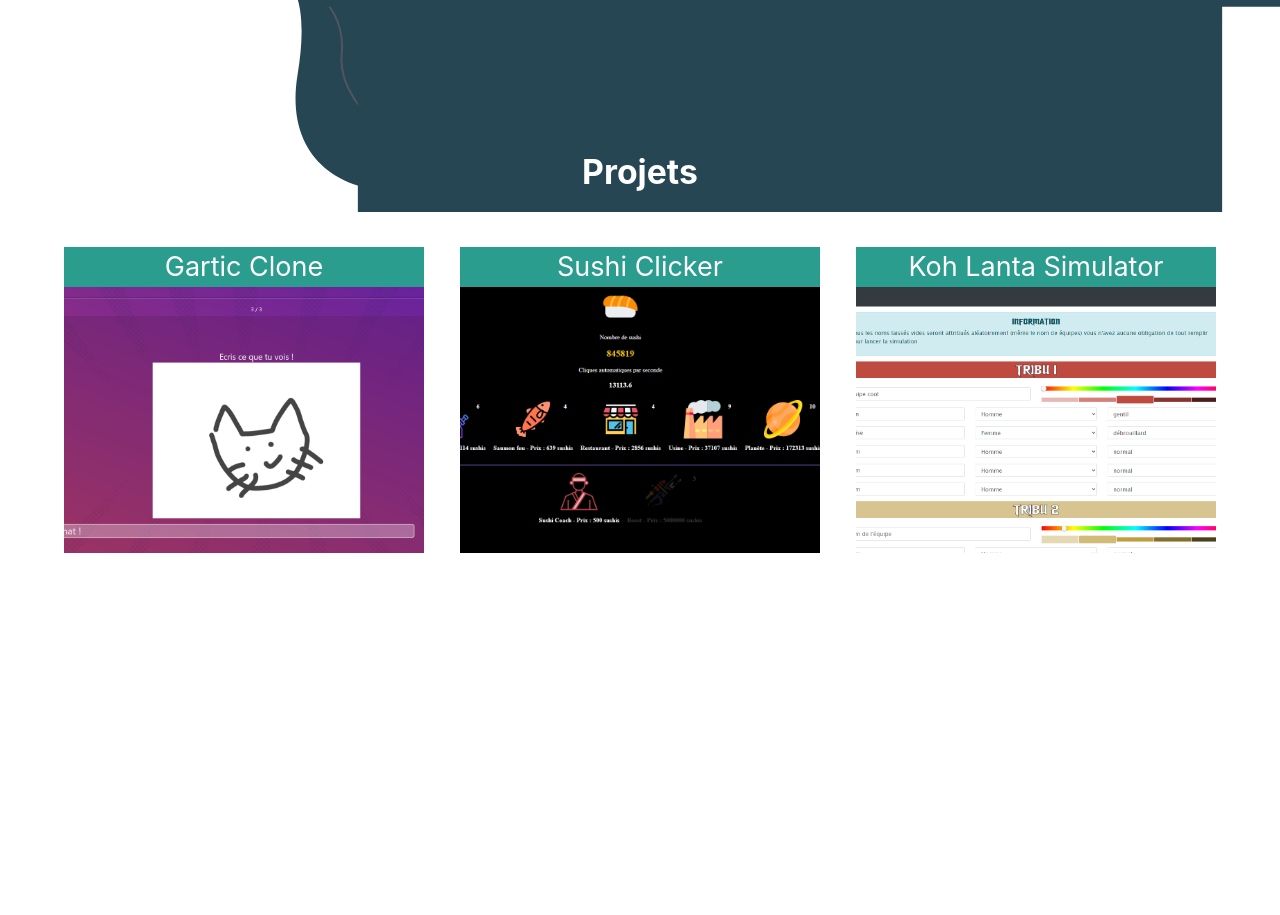
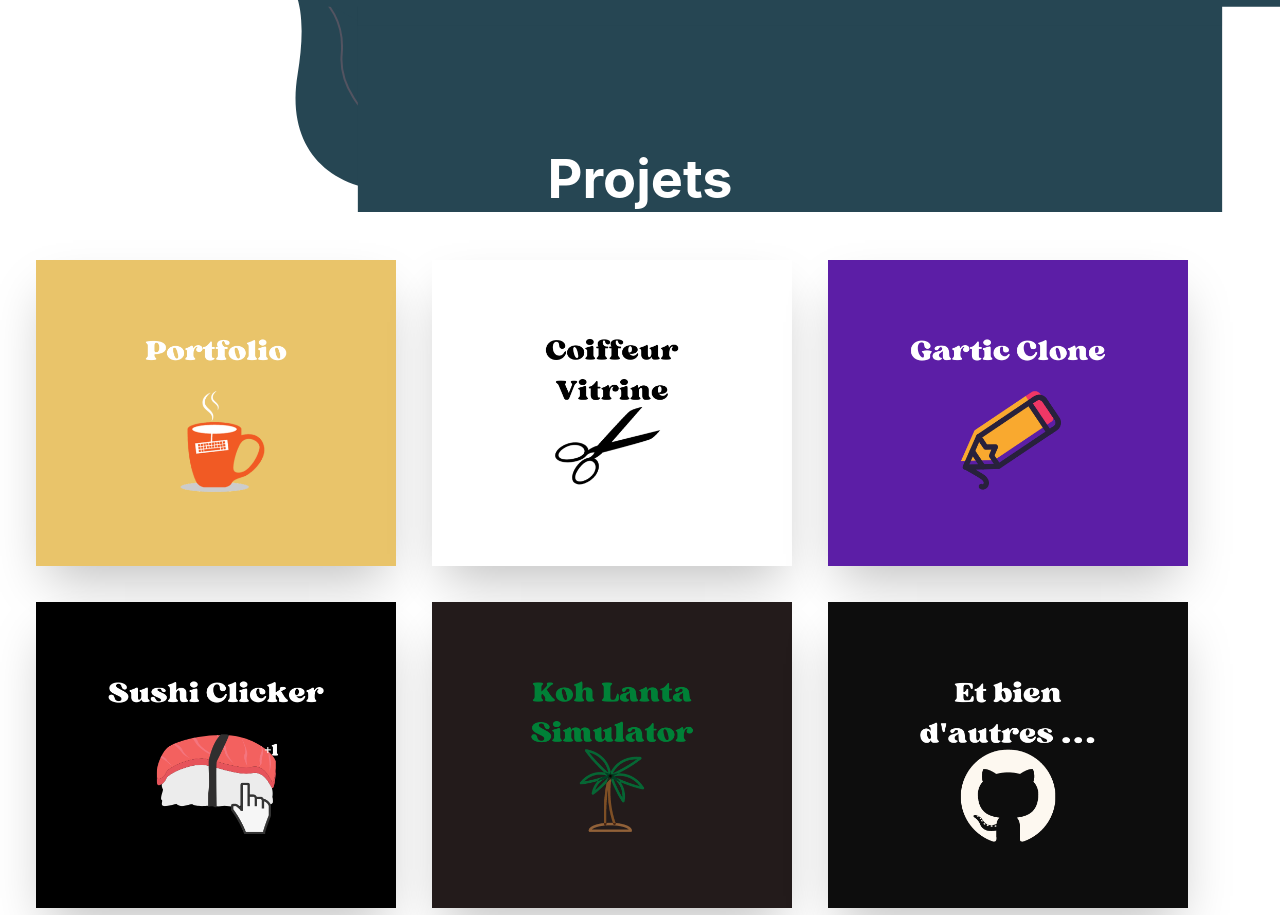
Before and after one commit to jilink/personal-portfolio, a Gatsby site: page / in a window 1280 px wide. Shown: the part 746-1661 px from the top of the page. Built offline with nearby package versions, Linux system fonts and the light colour scheme; Gatsby itself is replaced by a stand-in of ours.

Commit message:
project looks cool !

```diff
--- a/src/components/sections/Section.js
+++ b/src/components/sections/Section.js
@@ -3,8 +3,8 @@ import React from 'react'
 
 const Section = ({ children, title, ...props }) => {
   return (
-    <Flex direction="column" h="100vh" {...props} p="4">
-      <Heading mb={title ? 8 : 0} as="h2" size="lg" textAlign="center" color="white">
+    <Flex direction="column" minH="100vh" {...props} p="4">
+      <Heading mb={title ? 8 : 0} as="h2" size="2xl" textAlign="center" color="white">
         {title}
       </Heading>
       {children}
--- a/src/components/sections/projets.js
+++ b/src/components/sections/projets.js
@@ -3,12 +3,18 @@ import { Box, Center, Flex, LinkOverlay, Text } from '@chakra-ui/layout'
 import { graphql, useStaticQuery } from 'gatsby'
 import React, { useState }  from 'react'
 import Section from './Section'
-import { Slide } from "@chakra-ui/react"
 
 const Projets = () => {
   const data = useStaticQuery(graphql`
     query {
-      garticClone: file(relativePath: { eq: "gartic-clone-cat.png" }) {
+      Coiffeur: file(relativePath: { eq: "coiffeur-vitrine-minimalist.png" }) {
+        childImageSharp {
+          fixed(width: 700, height: 400, cropFocus: WEST) {
+            ...GatsbyImageSharpFixed
+          }
+        }
+      }
+      Portfolio: file(relativePath: { eq: "portfolio-minimalist.png" }) {
         childImageSharp {
           fixed(width: 700, height: 400, cropFocus: WEST) {
             ...GatsbyImageSharpFixed
@@ -16,7 +22,7 @@ const Projets = () => {
         }
       }
 
-      sushiClicker: file(relativePath: { eq: "sushi-clicker.png" }) {
+      garticClone: file(relativePath: { eq: "gartic-clone-minimalist.png" }) {
         childImageSharp {
           fixed(width: 700, height: 400, cropFocus: WEST) {
             ...GatsbyImageSharpFixed
@@ -24,7 +30,23 @@ const Projets = () => {
         }
       }
 
-      kohLanta: file(relativePath: { eq: "koh-lanta-simulator.png" }) {
+      sushiClicker: file(relativePath: { eq: "sushi-clicker-minimalist.png" }) {
+        childImageSharp {
+          fixed(width: 700, height: 400, cropFocus: WEST) {
+            ...GatsbyImageSharpFixed
+          }
+        }
+      }
+
+      kohLanta: file(relativePath: { eq: "koh-lanta-minimalist.png" }) {
+        childImageSharp {
+          fixed(width: 700, height: 400, cropFocus: WEST) {
+            ...GatsbyImageSharpFixed
+          }
+        }
+      }
+
+      Github: file(relativePath: { eq: "github-minimalist.png" }) {
         childImageSharp {
           fixed(width: 700, height: 400, cropFocus: WEST) {
             ...GatsbyImageSharpFixed
@@ -37,30 +59,51 @@ const Projets = () => {
   console.log("data", data)
   const projects = [
     {
+      title: "Portfolio",
+      url: "/",
+      image: data?.Portfolio,
+      description:
+        "Vous êtes déjà dedans ;) Il a été développé avec Gatsby et Chakra UI",
+    },
+    {
+      title: "Coiffeur Vitrine",
+      url: "/",
+      image: data?.Coiffeur,
+      description:
+        "Un exemple de site assez sobre pour coiffeur, développé avec Gatsby",
+    },
+    {
       title: "Gartic Clone",
       url: "https://gartic-clone.netlify.app/",
       image: data?.garticClone,
       description:
-        "Clone du jeu Gartic Phone (multijoueur en ligne) fait avec Reactjs, Nodejs et Socket.IO",
+        "Clone du jeu Gartic Phone (multijoueur en ligne) développé avec Reactjs, Nodejs et Socket.IO",
     },
     {
       title: "Sushi Clicker",
       url: "https://sushi-clicker.netlify.app/",
       image: data?.sushiClicker,
       description:
-        "Un 'Cookie Clicker like' avec Reactjs et Webpack",
+        "Un 'Cookie Clicker like' développé avec Reactjs et Webpack",
     },
     {
       title: "Koh Lanta Simulator",
       url: "http://koh-lanta-simulator.ga/#/",
       image: data?.kohLanta,
       description:
-        "Un de mes premiers projets qui a mal vielli mais que j'aime quand même !",
+        "Un de mes premiers projets Reactjs qui a mal vielli mais que j'aime quand même !",
+    },
+    {
+      title: "Github",
+      url: "https://github.com/jilink",
+      image: data?.Github,
+      description:
+        "D'autres projets qui n'ont pas eu l'occasion d'être publié sont disponibles sur mon github !",
     },
   ]
   return (
     <Section id="projets" title="Projets">
-      <Flex align="center" justify="space-between" wrap="wrap" alignSelf="center">
+      <Flex align="center" justify="flex-start" wrap="wrap" alignSelf="center">
         {projects.map((project, index) => (
           <Projet key={index} project={project} />
         ))}
@@ -74,33 +117,33 @@ const [showDescription, setShowDescription] = useState(0)
 
   return (
     <Box
-      onMouseEnter={() => setShowDescription(1)}
+      onMouseEnter={() => setShowDescription(0.9)}
       onMouseLeave={() => setShowDescription(0)}
       w="20em"
       h="17em"
       overflow="hidden"
       position="relative"
       m="4"
+      shadow="2xl"
     >
-      <Center fontSize="2xl" color="white" bg="greenblue">
-        {project.title}
-      </Center>
       <Box w="inherit" h="inherit">
         <LinkOverlay target="_blank" w="inherit" h="inherit" href={project.url}>
           <Img
             style={{ width: "inherit", height: "inherit" }}
             loading="lazy"
             fixed={project.image.childImageSharp.fixed}
-            alt={project.description}
+            alt={project.title}
           />
           <Text
             opacity={showDescription}
-            bg="primary"
+            bg="black"
+            p="2"
+            h="100%"
             align="center"
             bottom="0%"
             position="absolute"
             color="white"
-            transition="opacity 0.5s ease;"
+            transition="opacity 0.7s ease;"
           >
             {project.description}
           </Text>
```
Also changed, not shown: src/images/coiffeur-vitrine-minimalist.png (added), src/images/gartic-clone-minimalist.png (added), src/images/github-minimalist.png (added), src/images/koh-lanta-minimalist.png (added), src/images/portfolio-minimalist.png (added), src/images/sushi-clicker-minimalist.png (added).
